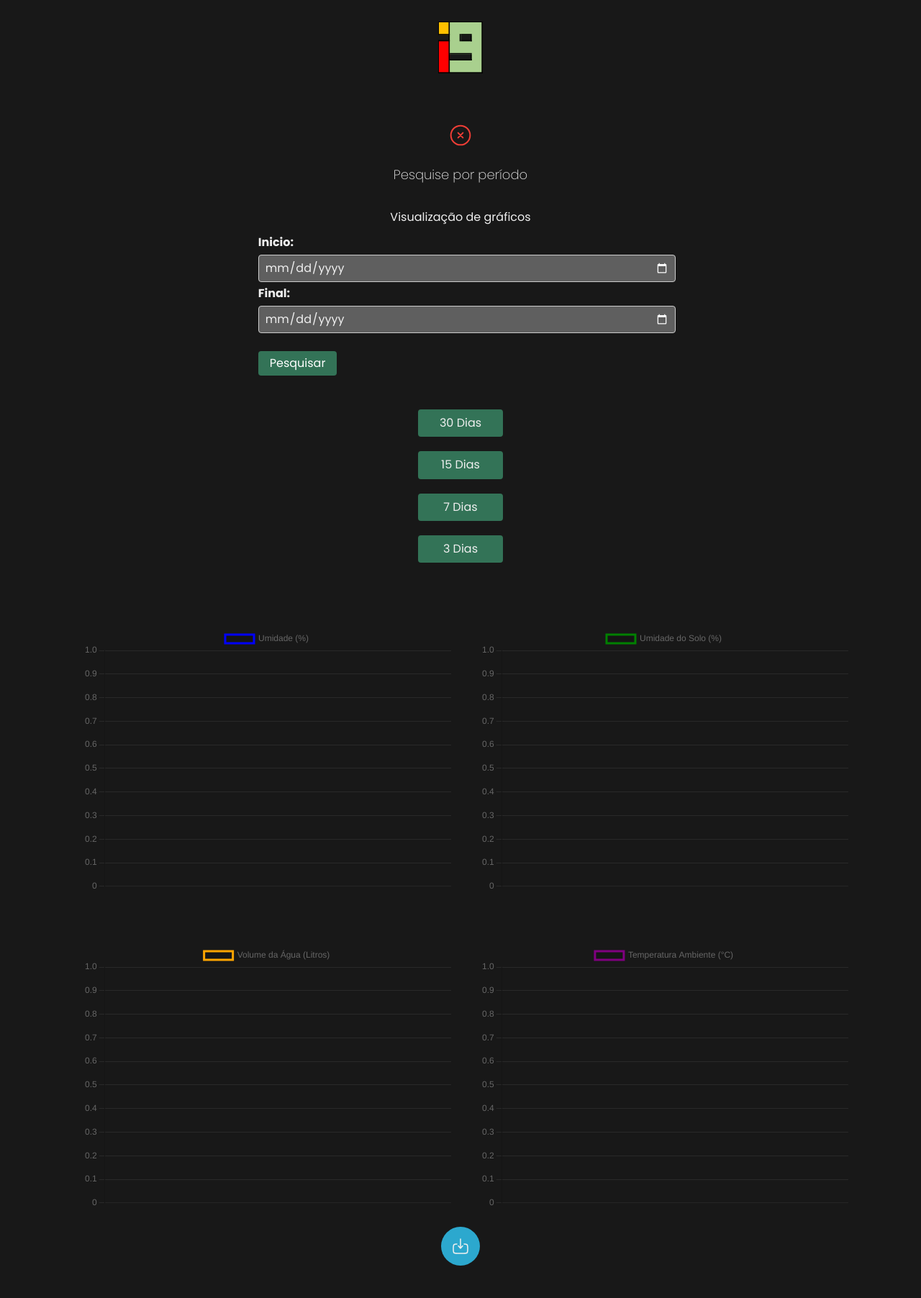
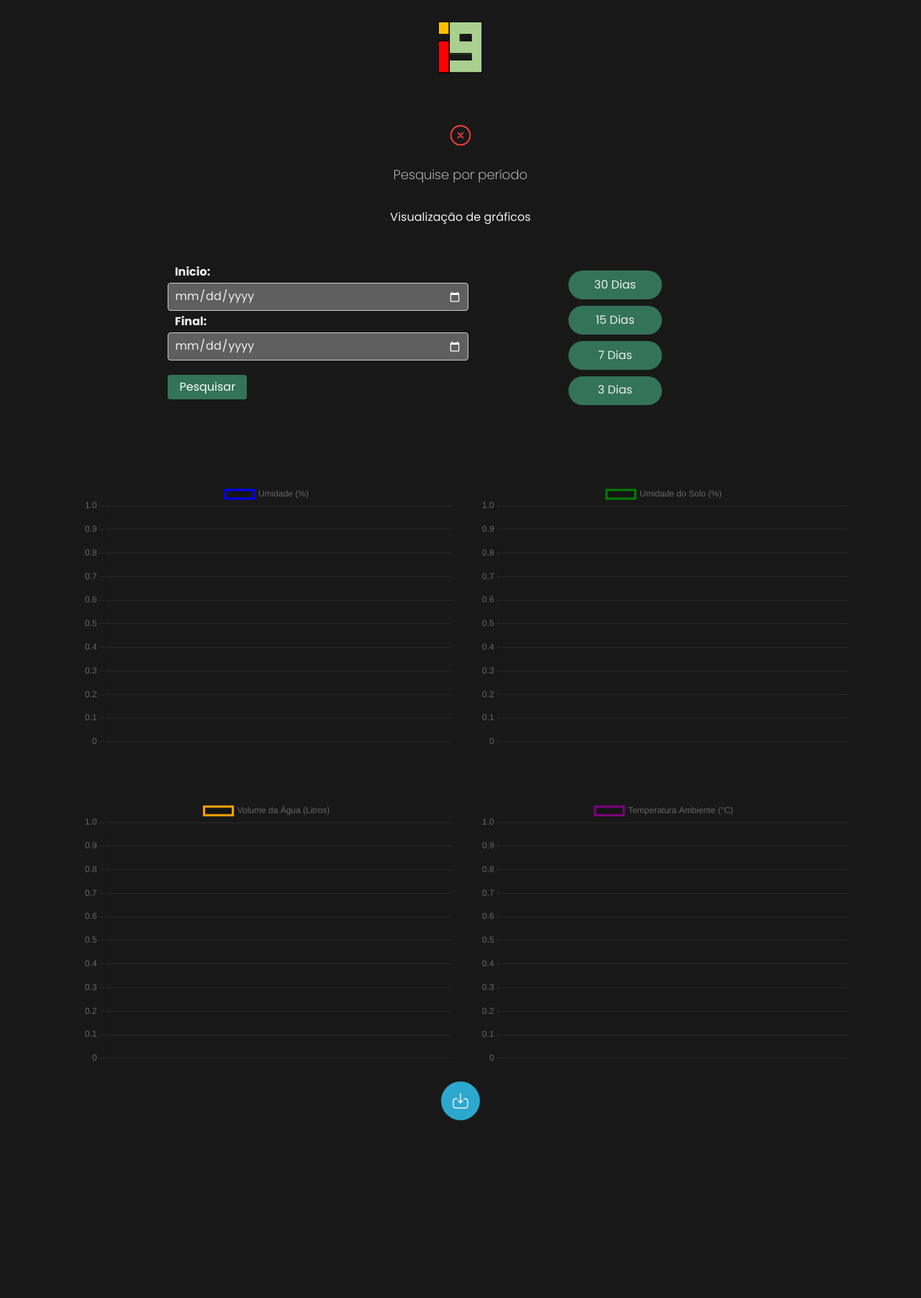
Before and after one commit to joaosuzuki98/1_sem_api_fatec, a Flask app: page /statistics in a window 1280 px wide. Shown: the whole page at 72% size. After the commit the page ends 1557 px from the top, so only its background shows below. Run offline with Flask 3, Linux system fonts and the light colour scheme; some libraries are stand-ins or nearby versions.

Commit message:
atualização estética nos botões (preset de data)

```diff
--- a/static/css/style.css
+++ b/static/css/style.css
@@ -303,6 +303,7 @@ input[type="submit"] {
 
 input[type="submit"]:hover {
     background-color: var(--blue-color);
+    scale: 1.05;
 }
 
 #searchBar {
@@ -418,23 +419,68 @@ input[type="submit"]:hover {
 }
 .form{
     display: flex;
-    flex-wrap: wrap;
-    width: 80%;
+    flex-wrap: wrap!important;
+    width: 100%;
     align-items: center;
     justify-content: center;
 }
 #form{
     justify-content: center;
 }
+#center{
+    width: 470px;
+    margin: 3%;
+}
 .formitem{
-    width: 100%;
+    width: 400px;
     margin: 1.3% auto;
     justify-content: center;
+}
+#fitem{
+    width: 100%;
+    margin: 0 2%;
 }
 .formbtn{
     margin: auto;
     margin: 3% auto;
 }
+.btn-interval {
+
+
+    width: 130px;
+    background-color: var(--main-green-color);
+    border-radius: 50px;
+    color: var(--white-color);
+    border: none;
+    height: 40px;
+    margin: 1.75%;
+    cursor: pointer;
+    transition: background-color 0.3s, transform 0.3s;
+    font-family: "Poppins";
+    font-size: 16px;
+
+
+}
+
+.btn-interval:hover {
+    background-color: var(--blue-color);
+    transform: scale(1.05);
+}
+
+.btn-interval:focus {
+    outline: none;
+}
+
+.btn-interval-container {
+    display: flex;
+    justify-content: space-evenly;
+    flex-wrap: nowrap!important;
+    flex-direction: column;
+    height: 100%!important;
+    width: 20% !important;
+    margin: 3.4%;
+}
+
 @media screen and (min-width: 910px) {
     .swiper {
         width: 60vw;
@@ -470,20 +516,6 @@ input[type="submit"]:hover {
     #searchBar {
         width: 95%;
     }
-    .btn-interval {
-        padding: 8px 16px;
-        font-size: 14px;
-    }
-
-    .btn-interval-container {
-        flex-direction: column;
-        align-items: center;
-    }
-
-    .btn-interval {
-        margin: 5px 0;
-        width: 100%;
-    }
 }
 
 @media screen and (min-width: 736px) {
@@ -495,20 +527,7 @@ input[type="submit"]:hover {
         display: block !important;
         color: var(--blue-color) !important;
     }
-    .btn-interval {
-        padding: 8px 16px;
-        font-size: 14px;
-    }
 
-    .btn-interval-container {
-        flex-direction: column;
-        align-items: center;
-    }
-
-    .btn-interval {
-        margin: 5px 0;
-        width: 100%;
-    }
 }
 
 @media screen and (min-width: 1198px) {
@@ -521,61 +540,26 @@ input[type="submit"]:hover {
     }
 
     #download-btn {
-        position: relative;
-    }
-    .btn-interval {
-        padding: 8px 16px;
-        font-size: 14px;
+       bottom: -210%;
+       position: relative;
     }
 
-    .btn-interval-container {
-        flex-direction: column;
-        align-items: center;
-    }
-
-    .btn-interval {
-        margin: 5px 0;
-        width: 100%;
-    }
 }
-
 @media screen and (min-width: 1396px) {
     #download-btn {
         position: relative;
-    }
-    .btn-interval {
-        padding: 8px 16px;
-        font-size: 14px;
-    }
-
-    .btn-interval-container {
-        flex-direction: column;
-        align-items: center;
-    }
-
-    .btn-interval {
-        margin: 5px 0;
-        width: 100%;
     }
 }
 
 @media screen and (max-height: 766px) {
     #download-btn {
-        bottom: -170%;
+        bottom: -210%;
     }
-    .btn-interval {
-        padding: 8px 16px;
-        font-size: 14px;
+    body{
+        margin-bottom: 2%;
     }
-
-    .btn-interval-container {
-        flex-direction: column;
-        align-items: center;
-    }
-
-    .btn-interval {
-        margin: 5px 0;
-        width: 100%;
+    #download-btn {
+        bottom: -210%;
     }
 }
 
@@ -587,46 +571,45 @@ input[type="submit"]:hover {
     #aviso-del {
         font-size: 24px;
     }
-    .btn-interval {
-        padding: 8px 16px;
-        font-size: 14px;
+
+
+}
+@media screen and (max-width: 600px) {
+   .formitem{
+    width: 80%!important;
+    margin: 2% auto;
+    justify-content: center;
+
+    }
+    .btn-interval-container {
+        width: 100%!important;
+        margin: 0 auto;
+        display: flex;
+        align-items: center;
+        justify-content: center;
+    }
+    #fitem{
+        margin: 5% 2.5%;
+        width: 100%!important;
+    }
+    #center{
+    width: 70%;
+    margin: 2% auto 2% 20%;
+    }
+    #download-btn {
+        bottom: -1610px;
+        margin: 3% auto;
+        align-items: center;
+        align-items: center;
+        align-content: center;
+    }
+    body{
+        margin-bottom: 2%;
     }
 
-    .btn-interval-container {
-        flex-direction: column;
-        align-items: center;
-    }
-
-    .btn-interval {
-        margin: 5px 0;
-        width: 100%;
+}
+@media screen and (max-width: 700px) {
+    #download-btn {
+        bottom: -1610px;
     }
 }
-.btn-interval {
-    padding: 10px 20px;
-    margin: 10px;
-    background-color: #337357;
-    color: var(--white-color);
-    border: none;
-    border-radius: 4px;
-    cursor: pointer;
-    transition: background-color 0.3s, transform 0.3s;
-    font-family: "Poppins";
-    font-size: 16px;
-
-}
-
-.btn-interval:hover {
-    background-color: var(--blue-color);
-    transform: scale(1.05);
-}
-
-.btn-interval:focus {
-    outline: none;
-}
-
-.btn-interval-container {
-    display: flex;
-    justify-content: center;
-    margin: 20px 0;
-}
--- a/templates/statistics.html
+++ b/templates/statistics.html
@@ -3,21 +3,28 @@
 {% block content %}
 <p>Visualização de gráficos</p>
 <div class="form">
-    <form action="/statistics" id="center" method="post" id="searchForm">
-        <label for="month" class="formitem">Inicio:</label>
-        <input type="date" class="datei formitem" name="data">
-        <label for="month" class="formitem">Final:</label>
-        <input type="date" class="datei formitem" name="dataf">
-        <input type="submit" class="formbtn" value="Pesquisar">
-    </form>
+
+        <form action="/statistics" id="center" method="post" id="searchForm">
+            <label for="month" id="fitem" class="formitem">Inicio:</label>
+            <input type="date" class="datei formitem" name="data">
+            <label for="month" id="fitem" class="formitem">Final:</label>
+            <input type="date" class="datei formitem" name="dataf">
+            <input type="submit" class="formbtn griditem" value="Pesquisar">
+
+        </form>
+
+    <div class="btn-interval-container">
+
+
+        <button class="btn-interval " onclick="setDateRange(30)">30 Dias</button>
+        <button class="btn-interval " onclick="setDateRange(15)">15 Dias</button>
+        <button class="btn-interval " onclick="setDateRange(7)">7 Dias</button>
+        <button class="btn-interval " onclick="setDateRange(3)">3 Dias</button>
+    </div>
+
 </div>
 
-<div class="btn-interval-container">
-    <button class="btn-interval" onclick="setDateRange(30)">30 Dias</button>
-    <button class="btn-interval" onclick="setDateRange(15)">15 Dias</button>
-    <button class="btn-interval" onclick="setDateRange(7)">7 Dias</button>
-    <button class="btn-interval" onclick="setDateRange(3)">3 Dias</button>
-</div>
+
 
 <div id="chart-container">
     <canvas id="myChart" class="grafico"></canvas>
```
